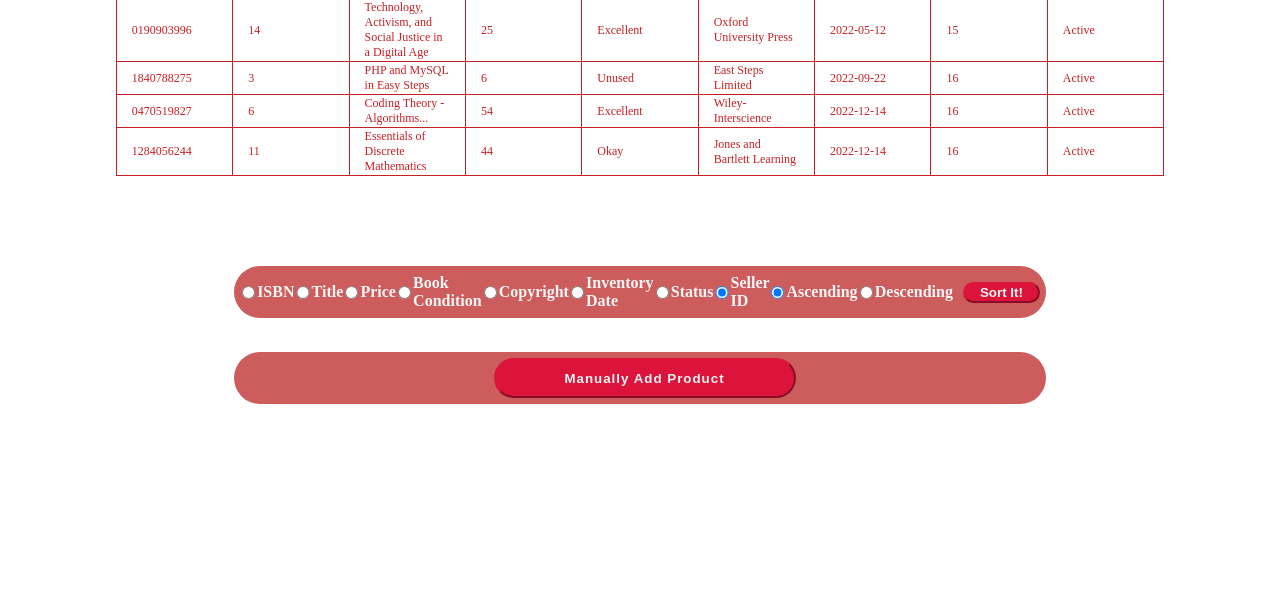
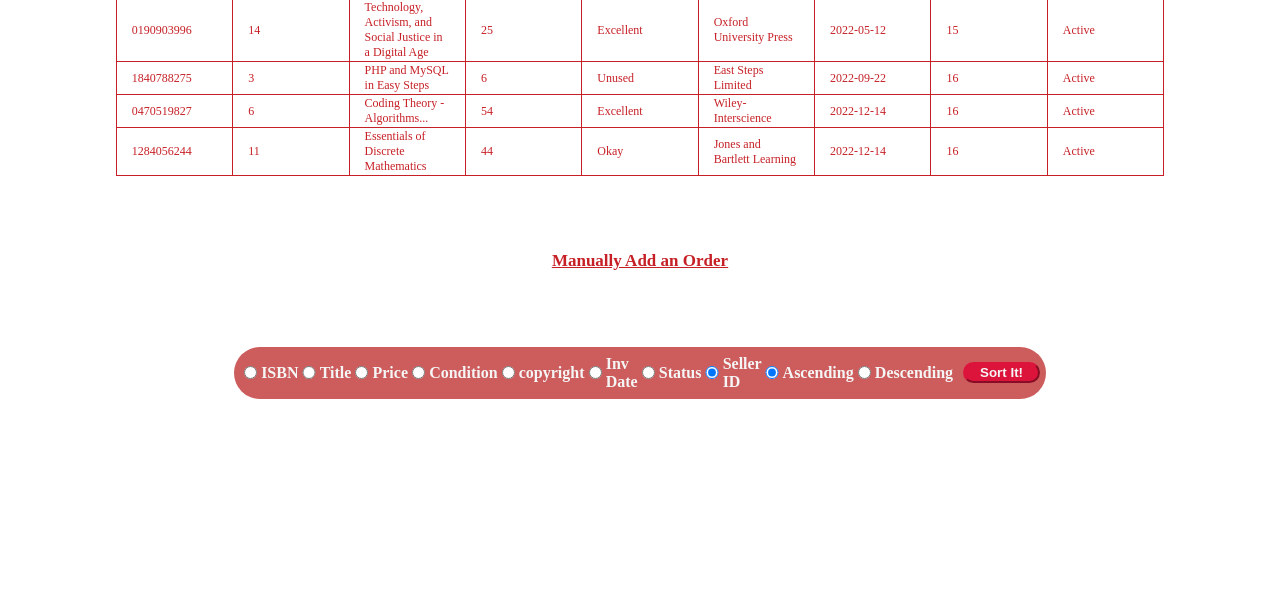
Before and after one commit to juliannarusso/Heirloom-Library, a PHP site: page /products.php in a window 1280 px wide. Shown: the part 947-1551 px from the top of the page. After the commit the page ends 1346 px from the top, so only its background shows below. Run offline with PHP 8.4, Linux system fonts and the light colour scheme; a user stored in the database is signed in; data comes from the database, SQL or seed files in the repository; data that the repository does not hold is empty.

Commit message:
Add files via upload

```diff
--- a/webpages/products.php
+++ b/webpages/products.php
@@ -186,6 +186,9 @@
         }
     }
 
+
+    echo "</div>";
+    echo "<br><h4 style = 'text-align: center; text-decoration: none;'><a href='addproduct.php'><u style = 'color: rgb(198, 32, 38); font-size: 17px;'>Manually Add an Order</u></a></h4>";
     echo "</div>";
 
 
@@ -196,52 +199,18 @@
         echo "<br><br><br>";
         echo "<form action='' method='POST'>";
         echo "<input type = 'radio' name = 'sort' value = 'book_isbn' checked> ISBN";
-        if ($sortInput == " ORDER BY ID") { echo "<input type = 'radio' name = 'sort' value = 'book_id' checked> ID"; } else { echo "<input type = 'radio' name = 'sort' value = 'book_id> ID";}
-        if ($sortInput == " ORDER BY title") { echo "<input type = 'radio' name = 'sort' value = 'title' checked> Title"; } else { echo "<input type = 'radio' name = 'sort' value = 'title'> Title";}
-        if ($sortInput == " ORDER BY book_price") { echo "<input type = 'radio' name = 'sort' value = 'book_price' checked> Price"; } else { echo "<input type = 'radio' name = 'sort' value = 'book_price'> Price";}
-        if ($sortInput == " ORDER BY book_condition") { echo "<input type = 'radio' name = 'sort' value = 'book_condition' checked> Book Condition"; } else { echo "<input type = 'radio' name = 'sort' value = 'book_condition'> Book Condition";}
-        if ($sortInput == " ORDER BY copyright") { echo "<input type = 'radio' name = 'sort' value = 'copyright' checked> Copyright"; } else { echo "<input type = 'radio' name = 'sort' value = 'copyrigth'> Copyright";}
-        if ($sortInput == " ORDER BY inv_date") { echo "<input type = 'radio' name = 'sort' value = 'inv_date' checked> Inventory Date"; } else { echo "<input type = 'radio' name = 'sort' value = 'inv_date'> Inventory Date";}
-        if ($sortInput == " ORDER BY status") { echo "<input type = 'radio' name = 'sort' value = 'status' checked> Status"; } else { echo "<input type = 'radio' name = 'sort' value = 'status'> Status";}
-        if ($sortInput == " ORDER BY sell_id") { echo "<input type = 'radio' name = 'sort' value = 'sell_id' checked> Seller ID"; } else { echo "<input type = 'radio' name = 'sort' value = 'sell_id'> Seller ID";}
+        echo "<input type = 'radio' name = 'sort' value = 'title' checked> Title";
+        echo "<input type = 'radio' name = 'sort' value = 'book_price' checked> Price";
+        echo "<input type = 'radio' name = 'sort' value = 'book_condition' checked> Condition";
+        echo "<input type = 'radio' name = 'sort' value = 'copyright' checked> copyright";
+        echo "<input type = 'radio' name = 'sort' value = 'inv_date' checked> Inv Date";
+        echo "<input type = 'radio' name = 'sort' value = 'status' checked> Status";
+        echo "<input type = 'radio' name = 'sort' value = 'sell_id' checked> Seller ID";
+
         echo "<br><input type='radio' name='direction' value='ASC' checked>	Ascending";
         if ($directionInput == " DESC") { echo "<input type = 'radio' name = 'direction' value = 'DESC' checked> Descending"; } else { echo "<input type = 'radio' name = 'direction' value = 'DESC'> Descending";}
         echo "<br><input type='submit' value='Sort It!' >";
         echo "</form>";
-    }
-
-    echo "<br>";
-
-    if (ISSET($_SESSION['active_user'])) {
-        $active_user = $_SESSION['active_user'];
-    }
-    if (ISSET($_SESSION['login_status'])) {
-        $login_status = "LOGGED IN";
-
-        $q = "SELECT user_rank FROM t6_user WHERE username = \"" . $active_user . "\"";
-        // echo $q;
-        $r = mysqli_query($dbc, $q);
-
-        if ($r) {
-            while ($row = mysqli_fetch_array($r, MYSQLI_NUM)) {
-                if ($row[0] == "Admin" || $row[0] == "Employee" || $row[0] == "Seller") {
-                    echo "<p><p><div class='sortBox'>";
-                    echo "<form action='addproduct.php' method='GET'>";
-                    echo "<input style = 'background: crimson;
-                    width: 8cm;
-                    height: 40px;
-                    letter-spacing: 1px;
-                    text-align: center;
-                    padding-right: 16px;
-                    cursor: pointer;
-                    font-weight: bolder;
-                    color:whitesmoke;' type='submit' value = 'Manually Add Product'>";
-                    echo "</div>";
-                    echo "</form>";
-                    echo "<p><p>";
-                }
-            }
-        }
     }
 
     echo "<br><br><br><br><br>";
```
